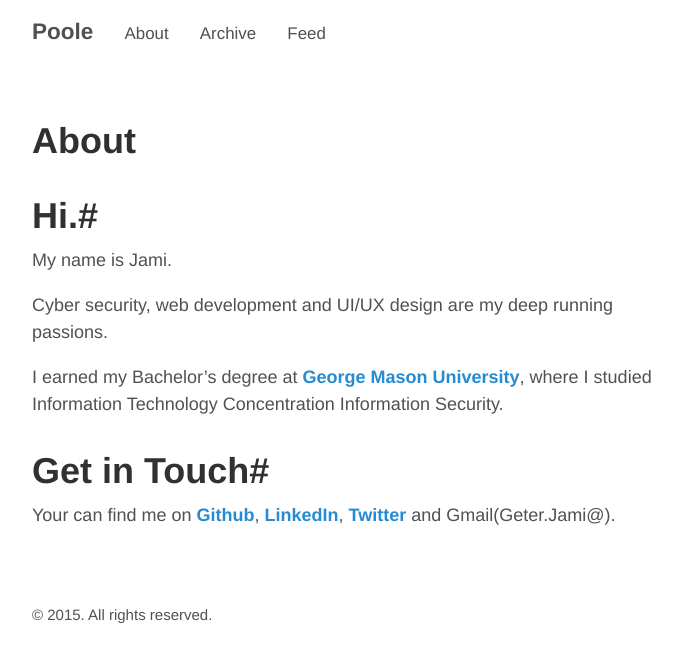
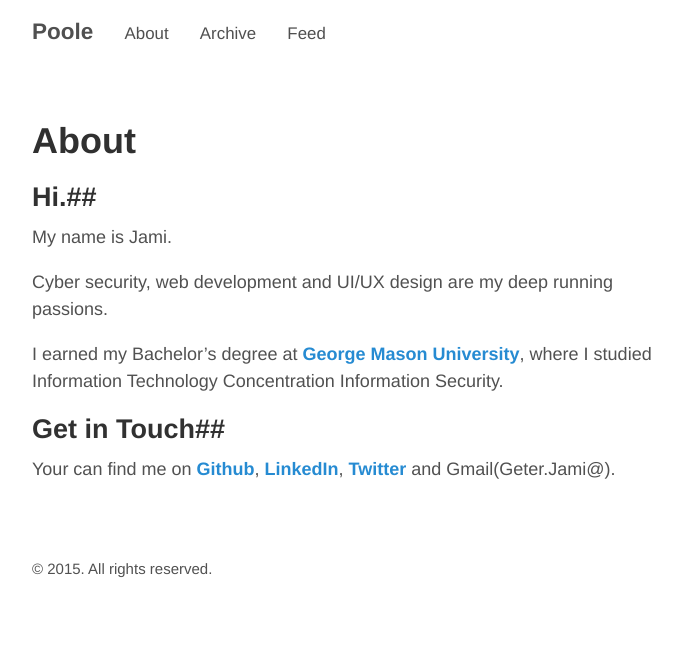
Before and after one commit to TheJcode/TheJcode.github.io, a Jekyll site: the page built from about.md, in a window 1280 px wide. Shown: the top 662 px of the page, without its empty margins (293-975 px from the left). Built offline with Jekyll 4.4.1, drawn with Linux system fonts in a browser that asks for light colours.

```diff
--- a/about.md
+++ b/about.md
@@ -3,7 +3,7 @@ layout: page
 title: About
 ---
 
-#Hi.#
+##Hi.##
 
 My name is Jami.
 
@@ -12,6 +12,6 @@ Cyber security, web development and UI/UX design are my  deep running passions.
 I earned my Bachelor's degree at **[George Mason University](https://www.gmu.edu/)**, where I studied Information Technology Concentration Information Security.
 
 
-#Get in Touch#
+##Get in Touch##
 
 Your can find me on **[Github](https://github.com/TheJcode)**, **[LinkedIn](www.linkedin.com/in/JamiGeter)**, **[Twitter](https://twitter.com/Jcode_)** and Gmail(Geter.Jami@).
```
